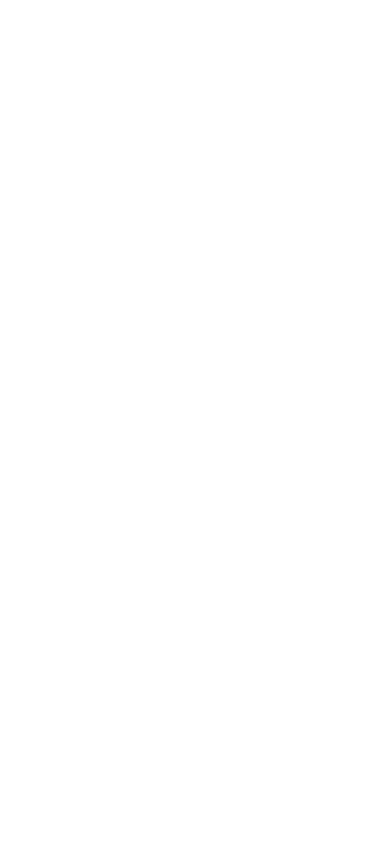
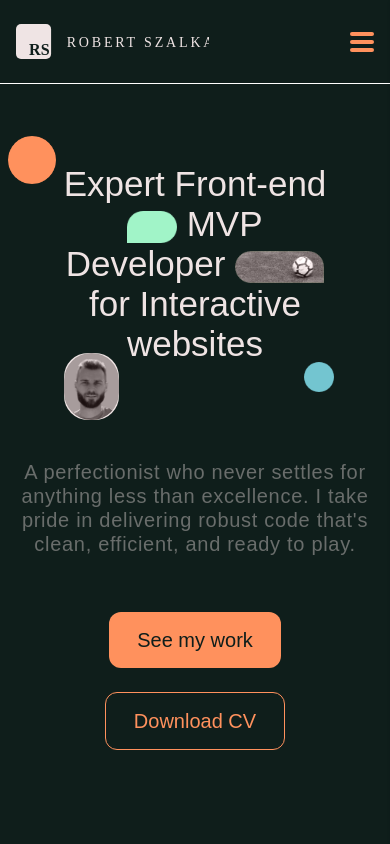
Before and after one commit to robert-szalkai/portofolio, a React (Vite) app: page / in a window 390 px wide. Shown: the top 844 px of the page. Built offline with nearby package versions, Linux system fonts and the light colour scheme; a web font is replaced by a local one.

Commit message:
hero section + navbar + mobile menu

```diff
--- a/src/components/Header/Header.css
+++ b/src/components/Header/Header.css
@@ -1,11 +1,57 @@
 header {
-    @apply border-b border-b-[0.5px] border-white;
+    @apply border-b border-b-[0.5px] border-white sticky z-50 top-0 bg-green-400;
 }
 
 .header-container {
-    @apply container mx-auto flex items-center gap-7 px-4 lg:px-8 py-6
+    @apply lg:container flex items-center gap-7 px-4 lg:px-8 py-6
 }
 
 .nav-link {
-    @apply text-sm font-extralight tracking-[2.8px] uppercase
+    @apply text-sm font-extralight tracking-[2.8px] uppercase font-lust text-white text-opacity-60
 }
+
+.desktop-links {
+    @apply hidden lg:flex gap-7
+}
+
+/* mobile menu  */
+.mobile-menu-container {
+    @apply flex lg:hidden w-6 h-6;
+}
+
+.line {
+    @apply relative rounded-sm flex w-6 h-1 bg-orange-400
+}
+
+.line::before,
+.line::after {
+    content: "";
+    @apply absolute rounded-sm w-6 h-1 bg-orange-400 left-0;
+}
+
+.line::before {
+    @apply -top-2
+}
+
+.line::after {
+    @apply top-2
+}
+
+.menu-overlay {
+    @apply fixed left-0 top-0 hidden h-screen w-screen
+}
+
+#menu:checked ~ .menu-overlay {
+    @apply flex;
+}
+
+.mobile-menu-links {
+    @apply fixed z-50 top-0 right-0 w-80 h-screen bg-green-300 shadow
+        flex flex-col gap-10 translate-x-full transition-all p-6
+}
+
+#menu:checked ~ .mobile-menu-links {
+    @apply translate-x-0
+}
+
+/* mobile menu END */
--- a/src/components/Header/Header.tsx
+++ b/src/components/Header/Header.tsx
@@ -2,16 +2,18 @@
 import { Link } from 'react-router-dom';
 import './Header.css';
 import logo from '@/Assets/img/logo.svg';
+import closeIcon from '@/Assets/img/close.svg';
 
 const Header = () => {
   return (
     <header>
-      <div className="header-container">
-        <Link to="/">
+      <nav className="header-container">
+        <Link to="/" className="mr-auto">
           <img src={logo} alt="logo" />
         </Link>
 
-        <Link to="#work" className="nav-link ml-auto">
+        <div className="desktop-links">
+          <Link to="#work" className="nav-link">
             WORK
           </Link>
           <Link to="#skills" className="nav-link">
@@ -24,6 +26,33 @@
             WORK WITH ME
           </Link>
         </div>
+
+        <div className="mobile-menu-container">
+          <input type="checkbox" name="menu" id="menu" className="hidden" />
+          <label htmlFor="menu" className="flex items-center">
+            <span className="line"></span>
+          </label>
+          <label htmlFor="menu" className="menu-overlay"></label>
+
+          <ul className="mobile-menu-links">
+            <label htmlFor="menu" className="flex justify-end">
+              <img src={closeIcon} alt="close" />
+            </label>
+            <Link to="#work" className="nav-link">
+              WORK
+            </Link>
+            <Link to="#skills" className="nav-link">
+              TECHNICAL SKILLS
+            </Link>
+            <Link to="#about-me" className="nav-link">
+              ABOUT ME
+            </Link>
+            <Link to="#contact" className="nav-link">
+              WORK WITH ME
+            </Link>
+          </ul>
+        </div>
+      </nav>
     </header>
   );
 };
--- a/src/components/Hero/Hero.css
+++ b/src/components/Hero/Hero.css
@@ -1,15 +1,18 @@
 .title {
-    @apply text-lg lg:text-xl xl:text-xxl font-light text-gray-300 text-center relative font-lust
+    @apply text-lg md:text-xl xl:text-xxl font-light text-gray-300 text-center relative font-lust
+        mb-14 md:mb-0
 }
 
 .orange-circle {
-    left: -106px;
-    top: -30px;
-    @apply absolute
+    @apply absolute -top-7 lg:-top-14 xl:-top-8 -left-14 md:-left-17 xl:-left-24 w-1/12 xl:w-fit
 }
 
 .green-circle {
-    @apply absolute -right-7 -bottom-7 xl:-bottom-8
+    @apply absolute -right-2 md:-right-7 -bottom-7 xl:-bottom-8
+}
+
+.selfie-img {
+    @apply absolute lg:inline left-0 -bottom-14 md:bottom-0
 }
 
 .subtitle {
--- a/src/components/Hero/Hero.tsx
+++ b/src/components/Hero/Hero.tsx
@@ -17,25 +17,29 @@
       <h1 className="title">
         <img
           width={82}
-          className="orange-circle w-1/12 xl:w-fit"
+          className="orange-circle w-[48px] xl:w-fit"
           src={orangeCircleImg}
           alt="orange-circle"
         />
-        Expert Front-end <img className="inline" src={tooltipImg} alt="ball" /> MVP <br />
-        Developer <img className="inline" src={ballImg} alt="ball" /> for <br />
-        <img className="inline" src={selfieImg} alt="selfie" /> Interactive websites
-        <img className="green-circle w-1/12 xl:w-fit" src={greenCircleImg} alt="green-circle" />
+        Expert Front-end <br className="block lg:hidden" />
+        <img className="inline h-8 md:h-auto" src={tooltipImg} alt="green circle" /> MVP <br />
+        Developer <img className="inline h-8 md:h-auto" src={ballImg} alt="ball" />{' '}
+        <br className="block lg:hidden" /> for <br className="hidden lg:block" />
+        <img
+          className="selfie-img"
+          src={selfieImg}
+          alt="selfie"
+        /> Interactive <br className="block lg:hidden" /> websites
+        <img className="green-circle w-[30px] md:w-[48px] xl:w-fit" src={greenCircleImg} alt="green-circle" />
       </h1>
       <p className="subtitle mb-4">
         A perfectionist who never settles for anything less than excellence. I take pride
-        in delivering <br /> robust code that's clean, efficient, and ready to play.
+        in delivering <br className='hidden lg:block' /> robust code that's clean, efficient, and ready to play.
       </p>
 
-      <div className="flex gap-6">
-        <Button variant='btn-primary'>See my work</Button>
-        <Button variant="btn-ghost">
-          Download CV
-        </Button>
+      <div className="flex flex-wrap justify-center gap-6">
+        <Button variant="btn-primary">See my work</Button>
+        <Button variant="btn-ghost">Download CV</Button>
       </div>
     </section>
   );
--- a/src/components/Home/Home.css
+++ b/src/components/Home/Home.css
@@ -1,4 +1,4 @@
-.container {
+.home-container {
     min-height: 300vh;
     @apply bg-green-400;
 }
--- a/src/components/Home/Home.tsx
+++ b/src/components/Home/Home.tsx
@@ -1,15 +1,21 @@
 import React from 'react';
 
 import './Home.css';
-import Header from '../Header';
+import Header from '@/Components/Header';
+import Hero from '@/Components/Hero';
 
 const Home = () => {
-  return <div className='home-container'>
-    <Header />
+  return (
+    <div className="home-container">
+      <Header />
 
-    <p className='text-xl mb-40'>HERO section</p>
-    <p className='text-xl mb-40'>work section</p>
-  </div>;
+      <main>
+        <Hero />
+        <p className="text-xl my-40">HERO section</p>
+        <p className="text-xl mb-40">work section</p>
+      </main>
+    </div>
+  );
 };
 
 export default Home;
--- a/tailwind.config.js
+++ b/tailwind.config.js
@@ -8,6 +8,7 @@
     extend: {
       colors: {
         green: {
+          300: '#1D3A30',
           400: '#0F1E1B'
         },
         gray: {
@@ -31,6 +32,10 @@
         basic: ['basic-sans', 'sans-serif'],
         lust: ['lust-sans', 'sans-serif']
       },
+      spacing: {
+        17: '4.25rem',
+        24: '6rem'
+      },
       keyframes: {
         'btn-primary-hover': {
           '0%': {
```
Also changed, not shown: src/assets/img/close.svg (added). Lines whose indentation alone changed are shown as unchanged.
